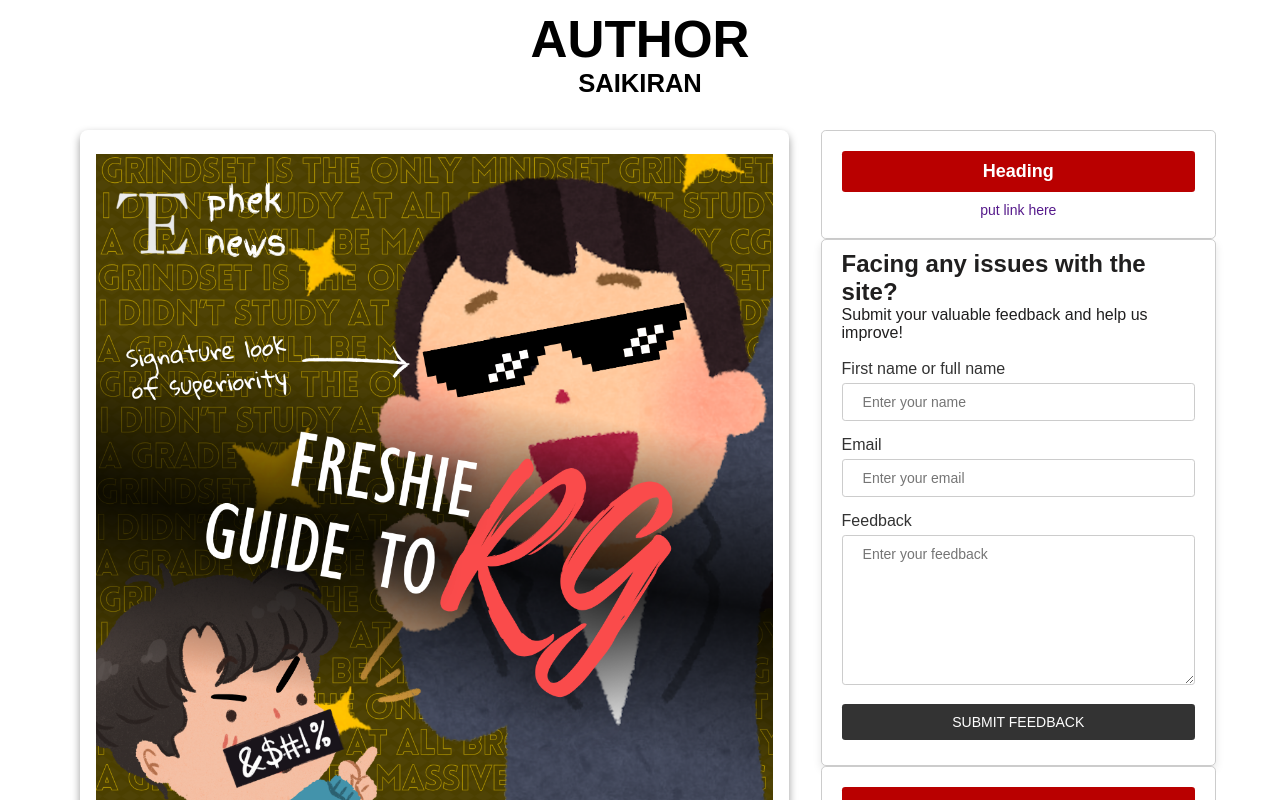
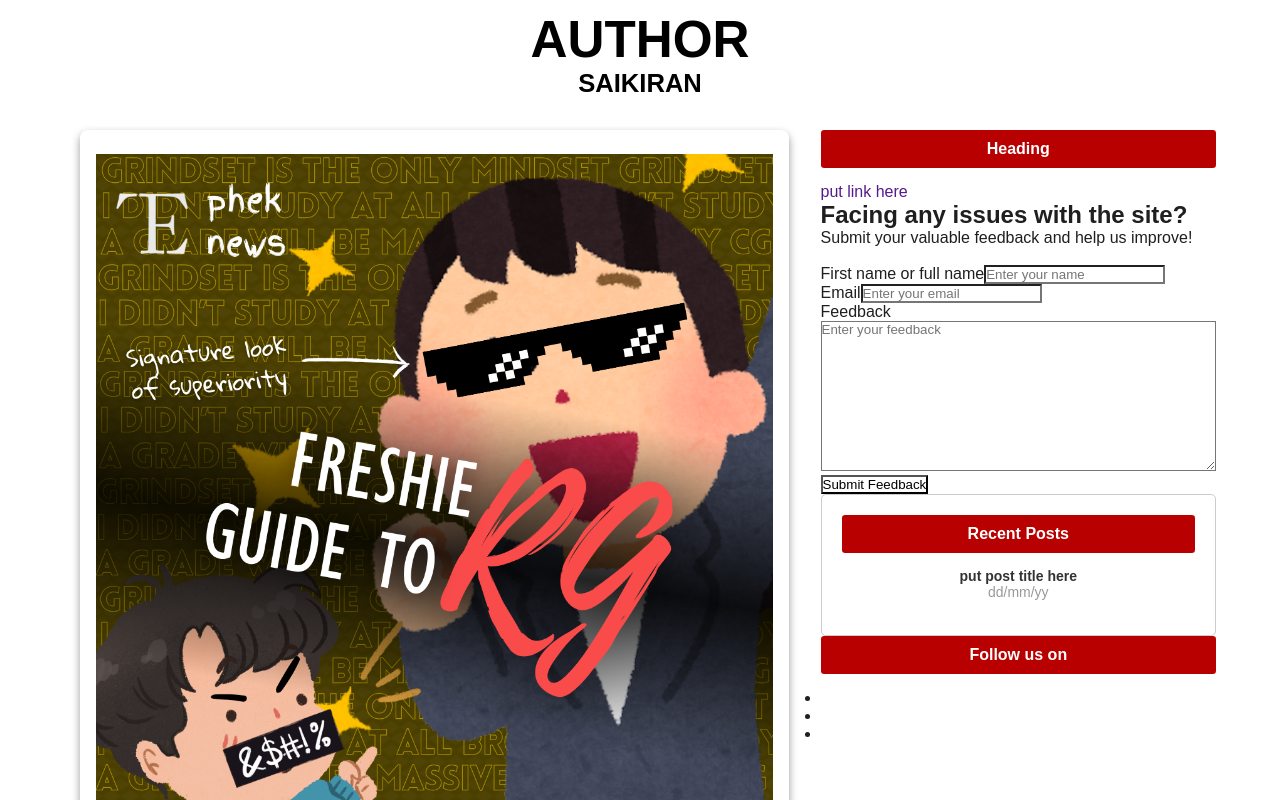
Before and after one commit to Awake-ctrl/TFS_WEB, a React (Vite) app in the folder vite-project/: page /Authors/Saikiran in a window 1280 px wide. Shown: the part 580-1380 px from the top of the page. Built offline with nearby package versions, Linux system fonts and the light colour scheme.

Commit message:
changed class names

```diff
--- a/vite-project/src/Components/Sidebar/heading_and_line.css
+++ b/vite-project/src/Components/Sidebar/heading_and_line.css
@@ -1,4 +1,4 @@
-.widget_text {
+.heading_and_line_widget_text {
     text-align: center;
     padding: 1.25rem; /* Equivalent to 20px */
     border: 0.1rem solid #ccc; /* Equivalent to 1.6px */
@@ -13,7 +13,7 @@
     box-sizing: border-box; /* Prevents padding from adding to the width */
 }
 
-.widget-title {
+.heading_and_line_widget-title {
     background-color: #800000;
     color: #fff;
     font-size: 1rem; /* Equivalent to 16px */
@@ -26,7 +26,7 @@
     text-align: center; /* Center text inside */
 }
 
-.textwidget {
+.heading_and_line_textwidget {
     font-size: 0.875rem; /* Equivalent to 14px */
     color: #333;
     white-space: normal; /* Allow text wrapping */
@@ -36,7 +36,7 @@
     text-align: center; /* Center the text */
 }
 
-input, button {
+.heading_and_line_input, .heading_and_line_button {
     display: block;
     white-space: normal; /* Allow wrapping if necessary */
     width: 100%; /* Set to full width for better responsiveness */
--- a/vite-project/src/Components/Sidebar/socials.css
+++ b/vite-project/src/Components/Sidebar/socials.css
@@ -1,4 +1,4 @@
-.social-widget {
+.socials-social-widget {
   text-align: center;
   padding: 1.25rem; /* Equivalent to 20px */
   border: 0.1rem solid #ccc; /* Equivalent to 1.6px */
@@ -13,7 +13,7 @@
   box-sizing: border-box; /* Prevents padding from adding to the width */
 }
 
-.widget-title {
+.socials-widget-title {
   font-size: 1.125rem; /* Equivalent to 18px */
   font-weight: bold;
   margin-bottom: 0.625rem; /* Equivalent to 10px */
@@ -23,7 +23,7 @@
   text-align: center; /* Center the title */
 }
 
-.social-list {
+.socials-social-list {
   list-style: none;
   padding: 0;
   margin: 0;
@@ -36,36 +36,36 @@
   box-sizing: border-box;
 }
 
-.social-item {
+.socials-social-item {
   display: inline-block;
   margin-right: 0.625rem; /* Equivalent to 10px */
   margin-bottom: 0.625rem; /* Add margin for better spacing on smaller screens */
   white-space: normal; /* Allow items to wrap */
 }
 
-.social-item a {
+.socials-social-item a {
   text-decoration: none;
   color: #333;
   display: inline-block;
   font-size: 1.125rem; /* Equivalent to 18px, scalable for larger displays */
 }
 
-.social-item a:hover {
+.socials-social-item a:hover {
   color: #666;
 }
 
-.fa-2x {
+.socials-fa-2x {
   font-size: 2rem; /* Equivalent to 32px */
 }
 
-.fa-instagram {
+.socials-fa-instagram {
   color: #e1306c;
 }
 
-.fa-facebook {
+.socials-fa-facebook {
   color: #3b5998;
 }
 
-.fa-twitter {
+.socials-fa-twitter {
   color: #333;
 }
--- a/vite-project/src/Components/Sidebar/subscriptionform.css
+++ b/vite-project/src/Components/Sidebar/subscriptionform.css
@@ -1,4 +1,4 @@
-form {
+.feedback-form {
     margin: 0 auto;
     padding: 0.625rem 1.25rem; /* Equivalent to 10px 20px */
     border: 1px solid #ccc; /* Add border */
@@ -8,11 +8,11 @@ form {
     max-width: 400px; /* Ensure the form has a fixed max width */
 }
 
-.tnp-field {
+.feedback-tnp-field {
     margin-bottom: 0.9375rem; /* Equivalent to 15px */
 }
 
-label {
+.feedback-label {
     display: block;
     margin-bottom: 0.3125rem; /* Equivalent to 5px */
     font-size: 1rem; /* Equivalent to 16px */
@@ -21,9 +21,9 @@ label {
     overflow: visible; /* Ensure full visibility of the label */
 }
 
-input[type="text"],
-input[type="email"],
-textarea {
+.feedback-input[type="text"],
+.feedback-input[type="email"],
+.feedback-textarea {
     width: 100%;
     padding: 0.625rem 1.25rem; /* Equivalent to 10px 20px */
     font-size: 0.875rem; /* Equivalent to 14px */
@@ -34,12 +34,12 @@ textarea {
 }
 
 /* Styling for the textarea (feedback field) */
-textarea {
+.feedback-textarea {
     resize: vertical; /* Allow vertical resizing only */
     min-height: 100px; /* Set a minimum height for the feedback box */
 }
 
-input[type="checkbox"] {
+.feedback-input[type="checkbox"] {
    -webkit-appearance: none;
     appearance: none;
     position: relative;
@@ -52,7 +52,7 @@ input[type="checkbox"] {
     display: inline-block;
 }
 
-input[type="checkbox"]:checked::before {
+.feedback-input[type="checkbox"]:checked::before {
     content: "✔";
     position: absolute;
     top: 0;
@@ -66,18 +66,18 @@ input[type="checkbox"]:checked::before {
     color: #333;
 }
 
-input[type="checkbox"]:hover {
+.feedback-input[type="checkbox"]:hover {
     background-color: #f0f0f0;
 }
 
-.tnp-field-privacy label {
+.feedback-tnp-field-privacy label {
     font-size: 0.875rem; /* Equivalent to 14px */
     color: #333;
     white-space: normal; /* Allow privacy label to wrap */
     overflow: visible; /* Ensure full visibility of the text */
 }
 
-.tnp-submit {
+.feedback-tnp-submit {
     width: 100%;
     padding: 0.625rem 1.25rem; /* Equivalent to 10px 20px */
     font-size: 0.875rem; /* Equivalent to 14px */
@@ -90,6 +90,6 @@ input[type="checkbox"]:hover {
     white-space: normal; /* Allow button text to wrap */
 }
 
-.tnp-submit:hover {
+.feedback-tnp-submit:hover {
     background-color: #555;
 }
```
